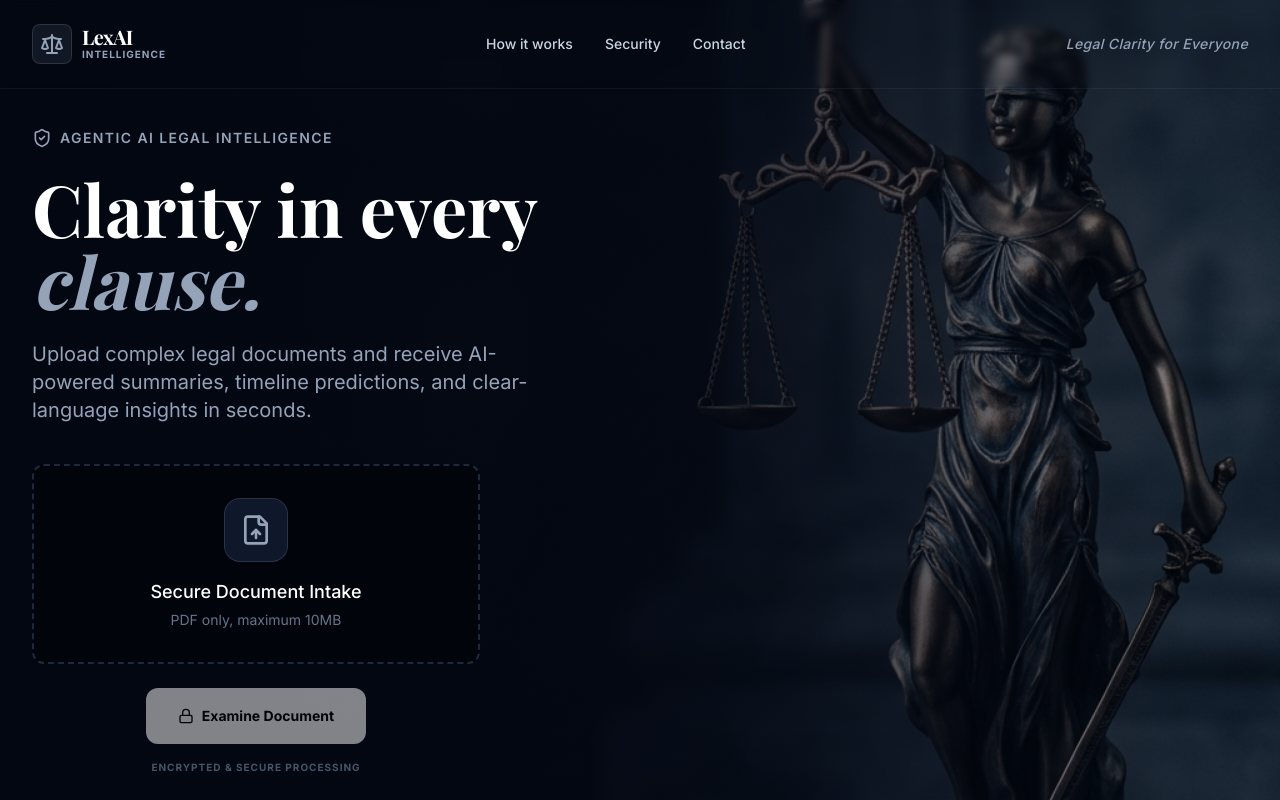
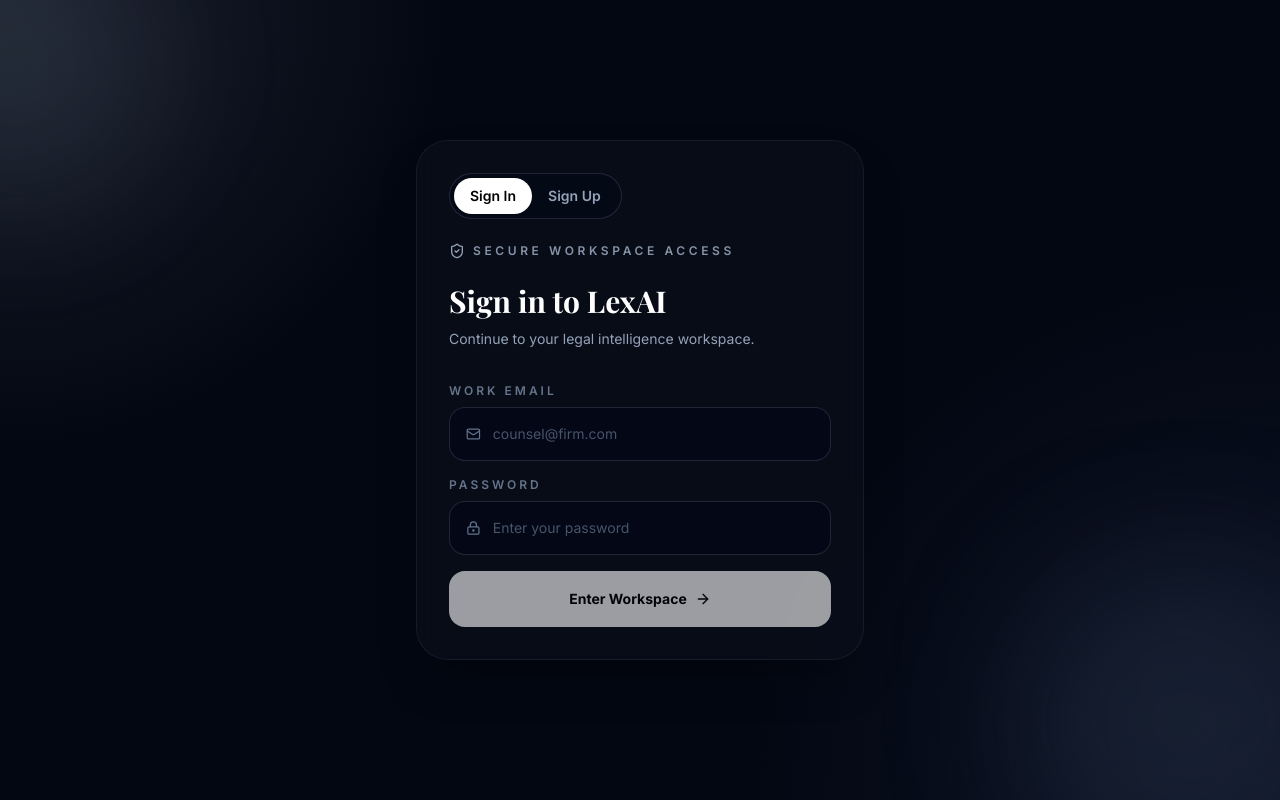
Before and after one commit to manasir747/Judiciary_HackWarts, a React (Vite) app in the folder frontend/: page / in a window 1280 px wide. Shown: the top 800 px of the page. Built offline with nearby package versions, Linux system fonts and the light colour scheme; no server answers; a web font is replaced by a local one.

Commit message:
feat: implement authentication gate with new AuthPage component for user login and signin , the ui/ux of the auth page is similar to the theme of the main page

```diff
--- a/frontend/src/App.jsx
+++ b/frontend/src/App.jsx
@@ -1,5 +1,7 @@
+import { useState } from "react";
 import { Toaster } from "sonner";
 
+import { AuthPage } from "./components/AuthPage";
 import { Navbar } from "./components/Navbar";
 import { Hero } from "./components/Hero";
 import { DropzoneUploader } from "./components/DropzoneUploader";
@@ -10,7 +12,17 @@
 import { useLexStore } from "./store/useLexStore";
 
 export default function App() {
+  const [isAuthenticated, setIsAuthenticated] = useState(false);
   const { loading, analysis, originalLanguage, toggleOriginalLanguage } = useLexStore();
+
+  if (!isAuthenticated) {
+    return (
+      <>
+        <AuthPage onContinue={() => setIsAuthenticated(true)} />
+        <Toaster theme="dark" richColors position="top-right" />
+      </>
+    );
+  }
 
   const showHero = !analysis && !loading;
 
--- /dev/null
+++ b/frontend/src/components/AuthPage.jsx
@@ -0,0 +1,142 @@
+import { useState } from "react";
+import { ArrowRight, LockKeyhole, Mail, ShieldCheck, UserRound } from "lucide-react";
+
+import { Button } from "./ui/button";
+
+export function AuthPage({ onContinue }) {
+  const [mode, setMode] = useState("signIn");
+  const [form, setForm] = useState({
+    name: "",
+    email: "",
+    password: "",
+  });
+
+  const isSignUp = mode === "signUp";
+
+  function handleChange(event) {
+    const { name, value } = event.target;
+    setForm((current) => ({ ...current, [name]: value }));
+  }
+
+  function handleSubmit(event) {
+    event.preventDefault();
+    if (!form.email || !form.password || (isSignUp && !form.name)) {
+      return;
+    }
+
+    onContinue();
+  }
+
+  return (
+    <section className="relative flex min-h-screen items-center justify-center overflow-hidden bg-secondary px-4 py-10 text-white sm:px-6 lg:px-8">
+      <div className="absolute inset-0 bg-[radial-gradient(circle_at_top_left,rgba(148,163,184,0.16),transparent_30%),radial-gradient(circle_at_bottom_right,rgba(15,23,42,0.9),transparent_36%)]" />
+      <div className="absolute left-[-10%] top-[-10%] h-72 w-72 rounded-full bg-primary/10 blur-3xl" />
+      <div className="absolute bottom-[-10%] right-[-5%] h-80 w-80 rounded-full bg-slate-800/60 blur-3xl" />
+
+      <div className="premium-glass relative z-10 w-full max-w-md rounded-[2rem] p-8 shadow-2xl shadow-black/30">
+        <div className="premium-border mb-6 inline-flex rounded-full bg-slate-950/50 p-1">
+          <button
+            type="button"
+            onClick={() => setMode("signIn")}
+            className={`rounded-full px-4 py-2 text-sm font-semibold transition ${
+              !isSignUp ? "bg-white text-black" : "text-slate-400 hover:text-white"
+            }`}
+          >
+            Sign In
+          </button>
+          <button
+            type="button"
+            onClick={() => setMode("signUp")}
+            className={`rounded-full px-4 py-2 text-sm font-semibold transition ${
+              isSignUp ? "bg-white text-black" : "text-slate-400 hover:text-white"
+            }`}
+          >
+            Sign Up
+          </button>
+        </div>
+
+        <div className="mb-6 flex items-center gap-2 text-primary">
+          <ShieldCheck className="h-4 w-4" />
+          <span className="text-xs font-semibold uppercase tracking-[0.3em] text-primary/90">
+            Secure Workspace Access
+          </span>
+        </div>
+
+        <div className="space-y-2">
+          <h1 className="font-serif text-3xl font-bold text-white">
+            {isSignUp ? "Create your account" : "Sign in to LexAI"}
+          </h1>
+          <p className="text-sm leading-6 text-slate-400">
+            {isSignUp
+              ? "Create access to enter the legal intelligence workspace."
+              : "Continue to your legal intelligence workspace."}
+          </p>
+        </div>
+
+        <form onSubmit={handleSubmit} className="mt-8 space-y-4">
+          {isSignUp ? (
+            <label className="block">
+              <span className="mb-2 block text-xs font-semibold uppercase tracking-[0.25em] text-slate-500">
+                Full Name
+              </span>
+              <div className="premium-border flex items-center gap-3 rounded-2xl bg-slate-950/70 px-4">
+                <UserRound className="h-4 w-4 text-slate-500" />
+                <input
+                  type="text"
+                  name="name"
+                  value={form.name}
+                  onChange={handleChange}
+                  placeholder="Your full name"
+                  className="w-full bg-transparent py-4 text-sm text-white outline-none placeholder:text-slate-600"
+                />
+              </div>
+            </label>
+          ) : null}
+
+          <label className="block">
+            <span className="mb-2 block text-xs font-semibold uppercase tracking-[0.25em] text-slate-500">
+              Work Email
+            </span>
+            <div className="premium-border flex items-center gap-3 rounded-2xl bg-slate-950/70 px-4">
+              <Mail className="h-4 w-4 text-slate-500" />
+              <input
+                type="email"
+                name="email"
+                value={form.email}
+                onChange={handleChange}
+                placeholder="counsel@firm.com"
+                className="w-full bg-transparent py-4 text-sm text-white outline-none placeholder:text-slate-600"
+              />
+            </div>
+          </label>
+
+          <label className="block">
+            <span className="mb-2 block text-xs font-semibold uppercase tracking-[0.25em] text-slate-500">
+              Password
+            </span>
+            <div className="premium-border flex items-center gap-3 rounded-2xl bg-slate-950/70 px-4">
+              <LockKeyhole className="h-4 w-4 text-slate-500" />
+              <input
+                type="password"
+                name="password"
+                value={form.password}
+                onChange={handleChange}
+                placeholder={isSignUp ? "Create a password" : "Enter your password"}
+                className="w-full bg-transparent py-4 text-sm text-white outline-none placeholder:text-slate-600"
+              />
+            </div>
+          </label>
+
+          <Button
+            type="submit"
+            disabled={!form.email || !form.password || (isSignUp && !form.name)}
+            className="mt-2 h-14 w-full rounded-2xl bg-white text-sm font-bold text-black hover:bg-slate-200"
+          >
+            <span>{isSignUp ? "Create Account" : "Enter Workspace"}</span>
+            <ArrowRight className="h-4 w-4" />
+          </Button>
+        </form>
+      </div>
+    </section>
+  );
+}
```
